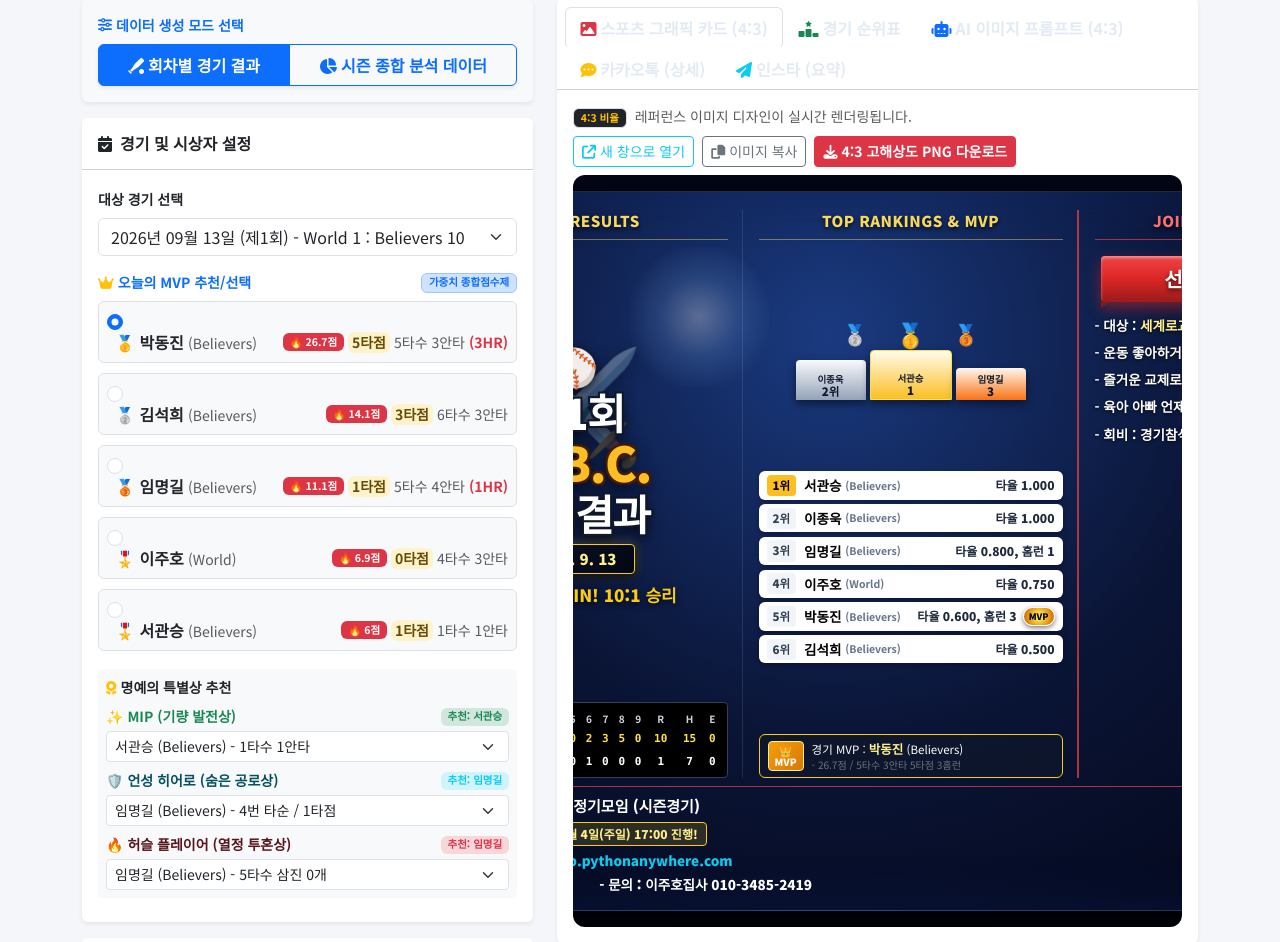
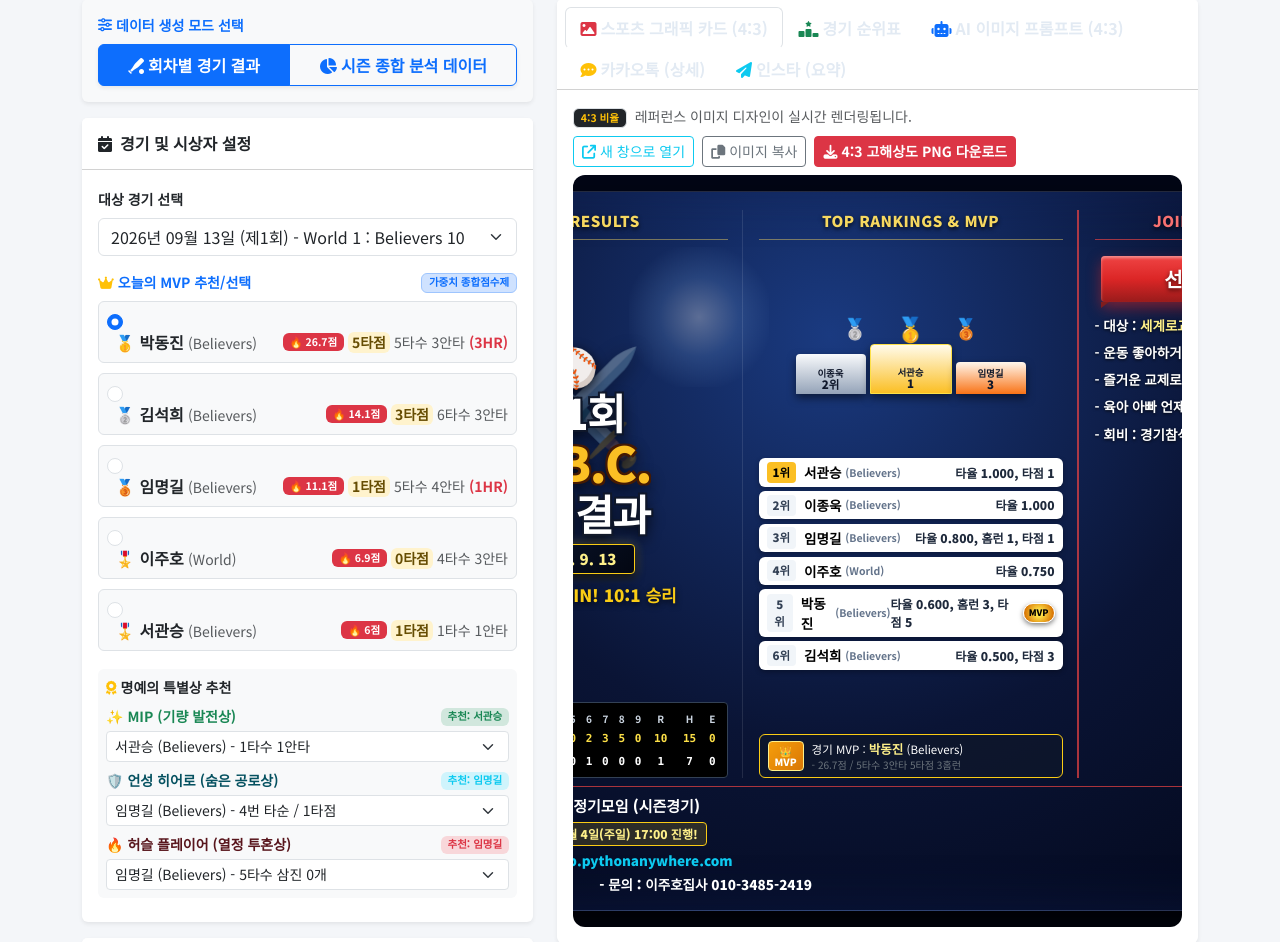
Before and after one commit to Irum725/WBC, a Flask app: page /sns in a window 1280 px wide. Shown: the part 182-1124 px from the top of the page. Run offline with Flask 3, Linux system fonts and the light colour scheme; data comes from the database, SQL or seed files in the repository.

Commit message:
feat(sns): clean scoreboard R/H/E prefixes and format rankings with avg/hr/rbi conditionally

```diff
--- a/app.py
+++ b/app.py
@@ -760,6 +760,14 @@ def sns_generate():
     d = request.get_json() or {}
     return jsonify(generate_sns_payload(d))
 
+def format_rank_stat_line(r):
+    parts = [f"타율 {r.get('avg', '.000')}"]
+    if r.get('hr', 0) > 0:
+        parts.append(f"홈런 {r['hr']}")
+    if r.get('rbi', 0) > 0:
+        parts.append(f"타점 {r['rbi']}")
+    return ", ".join(parts)
+
 def generate_sns_payload(d=None):
     d = d or {}
     data_mode = d.get('data_mode', 'single') # 'single' (회차별) or 'season' (시즌종합)
@@ -941,14 +949,15 @@ def generate_sns_payload(d=None):
         ranks_prompt_lines = []
         for i, r in enumerate(top6):
             mvp_badge = " (시즌 MVP)" if r['is_mvp'] else ""
+            stat_summary = format_rank_stat_line(r)
             if i == 0:
-                ranks_prompt_lines.append(f"  - 1위 row in gold highlight: {r['name']} [{r['team']}] 타율 {r['avg']}, 홈런 {r['hr']}{mvp_badge}")
+                ranks_prompt_lines.append(f"  - 1위 row in gold highlight: {r['name']} [{r['team']}] {stat_summary}{mvp_badge}")
             else:
-                ranks_prompt_lines.append(f"  - {i+1}위: {r['name']} [{r['team']}] 타율 {r['avg']}, 홈런 {r['hr']}{mvp_badge}")
+                ranks_prompt_lines.append(f"  - {i+1}위: {r['name']} [{r['team']}] {stat_summary}{mvp_badge}")
         ranks_prompt_text = "\n".join(ranks_prompt_lines) if ranks_prompt_lines else "  - 1위: 기록 대기중"
 
-        lead_stats_str = f"{lead_team['wins']}W {lead_team['losses']}L {lead_team['ties']}D | R:{lead_team['runs']} H:{lead_team['hits']} HR:{lead_team['hr']} AVG:{lead_team['avg']}"
-        trail_stats_str = f"{trail_team['wins']}W {trail_team['losses']}L {trail_team['ties']}D | R:{trail_team['runs']} H:{trail_team['hits']} HR:{trail_team['hr']} AVG:{trail_team['avg']}"
+        lead_stats_str = f"{lead_team['wins']} {lead_team['losses']} {lead_team['ties']} {lead_team['runs']} {lead_team['hits']} {lead_team['hr']} {lead_team['avg']}"
+        trail_stats_str = f"{trail_team['wins']} {trail_team['losses']} {trail_team['ties']} {trail_team['runs']} {trail_team['hits']} {trail_team['hr']} {trail_team['avg']}"
 
         left_sec_title = "SEASON SUMMARY"
         center_sec_title = "SEASON LEADERS & MVP"
@@ -1424,10 +1433,11 @@ def generate_sns_payload(d=None):
     ranks_prompt_lines = []
     for i, r in enumerate(top6):
         mvp_badge = " (MVP)" if r['is_mvp'] else ""
+        stat_summary = format_rank_stat_line(r)
         if i == 0:
-            ranks_prompt_lines.append(f"  - 1위 row in gold highlight: {r['name']} [{r['team']}] 타율 {r['avg']}, 홈런 {r['hr']}{mvp_badge}")
+            ranks_prompt_lines.append(f"  - 1위 row in gold highlight: {r['name']} [{r['team']}] {stat_summary}{mvp_badge}")
         else:
-            ranks_prompt_lines.append(f"  - {i+1}위: {r['name']} [{r['team']}] 타율 {r['avg']}, 홈런 {r['hr']}{mvp_badge}")
+            ranks_prompt_lines.append(f"  - {i+1}위: {r['name']} [{r['team']}] {stat_summary}{mvp_badge}")
     ranks_prompt_text = "\n".join(ranks_prompt_lines) if ranks_prompt_lines else "  - 1위: 기록 대기중"
 
     left_sec_title = "MATCH RESULTS"
@@ -1447,9 +1457,9 @@ def generate_sns_payload(d=None):
 - Bright stadium floodlights illuminating the scene from upper corners with volumetric light rays
 - Date badge/ribbon: "{dstr}"
 - Subtitle line: "{winner_name} WIN! {winner_score}:{loser_score} 승리"
-- Mini baseball scoreboard at the bottom showing columns: team name, 그리고 이닝 {innings_header_str} R H E, with two team rows (winner on top in highlighted gold color, loser below):
-  - {winner_name}: {winner_inn_str} | R:{winner_score} H:{winner_h} E:{winner_e}
-  - {loser_name}: {loser_inn_str} | R:{loser_score} H:{loser_h} E:{loser_e}
+- Mini baseball scoreboard at the bottom showing columns: TEAM, {innings_header_str}, R, H, E, with two team rows (winner on top in highlighted gold color, loser below):
+  - {winner_name}: {winner_inn_str} {winner_score} {winner_h} {winner_e}
+  - {loser_name}: {loser_inn_str} {loser_score} {loser_h} {loser_e}
 
 **SECTION 2 (CENTER) — '{center_sec_title}':**
 - Top header line: '{center_sec_title}'
@@ -1489,14 +1499,14 @@ def generate_sns_payload(d=None):
 - 교차된 목재 야구 배트와 중앙 야구공 엠블럼, 상단 스타디움 조명 빛줄기
 - 날짜 리본 배지: "{dstr}"
 - 승리 부제: "{winner_name} WIN! {winner_score}:{loser_score} 승리"
-- 하단 미니 LED 전광판 스코어보드 (팀명, {innings_header_str}, R, H, E)
-  - {winner_name}: {winner_score}점 (승리팀 골드 하이라이트)
-  - {loser_name}: {loser_score}점
+- 하단 미니 LED 전광판 스코어보드 (팀명, {innings_header_str}, R, H, E):
+  - {winner_name}: {winner_inn_str} {winner_score} {winner_h} {winner_e} (승리팀 골드 하이라이트)
+  - {loser_name}: {loser_inn_str} {loser_score} {loser_h} {loser_e}
 
 2. 중앙 섹션 [{center_sec_title}]:
 - 상단 헤더: '{center_sec_title}'
 - 3단 시상대(포디움)와 금/은/동 메달 (1위 {p1_name}, 2위 {p2_name}, 3위 {p3_name})
-- 1위~6위 흰색 캡슐형 순위 리스트 (MVP 선수에 황금 실링 배지 부착)
+- 1위~6위 흰색 캡슐형 타율 순위 리스트 (타율, 홈런, 타점 기록 표기, MVP 선수에 황금 실링 배지 부착)
 - 하단 👑 경기 MVP 서머리 박스: "경기 MVP : {mvp_name} ({mvp_info['team']})" / "{mvp_stats_line}"
 
 3. 우측 섹션 [{right_sec_title}]:
--- a/templates/sns.html
+++ b/templates/sns.html
@@ -815,7 +815,7 @@ if (typeof html2canvas === 'undefined') {
                                                     <small class="capsule-team">({{ r.team }})</small>
                                                 </div>
                                                 <div class="d-flex align-items-center">
-                                                    <span class="capsule-stats">타율 {{ '%0.3f'|format(r.avg|float) if r.avg is string else '%0.3f'|format(r.avg) }}{% if r.hr > 0 %}, 홈런 {{ r.hr }}{% endif %}</span>
+                                                    <span class="capsule-stats">타율 {{ '%0.3f'|format(r.avg|float) if r.avg is string else '%0.3f'|format(r.avg) }}{% if r.hr and r.hr > 0 %}, 홈런 {{ r.hr }}{% endif %}{% if r.rbi and r.rbi > 0 %}, 타점 {{ r.rbi }}{% endif %}</span>
                                                     {% if r.is_mvp %}<span class="mvp-ribbon-seal">MVP</span>{% endif %}
                                                 </div>
                                             </div>
@@ -1325,7 +1325,10 @@ function renderGraphicCard(d) {
         ranks.forEach((r, idx) => {
             const is1st = (idx === 0);
             const mvpSeal = r.is_mvp ? '<span class="mvp-ribbon-seal">MVP</span>' : '';
-            const statStr = r.hr > 0 ? `타율 ${r.avg}, 홈런 ${r.hr}` : `타율 ${r.avg}`;
+            const statParts = [`타율 ${r.avg}`];
+            if (r.hr && r.hr > 0) statParts.push(`홈런 ${r.hr}`);
+            if (r.rbi && r.rbi > 0) statParts.push(`타점 ${r.rbi}`);
+            const statStr = statParts.join(', ');
             rankListElem.innerHTML += `
                 <div class="capsule-row ${is1st ? 'rank-1' : ''}">
                     <div class="d-flex align-items-center">
```
